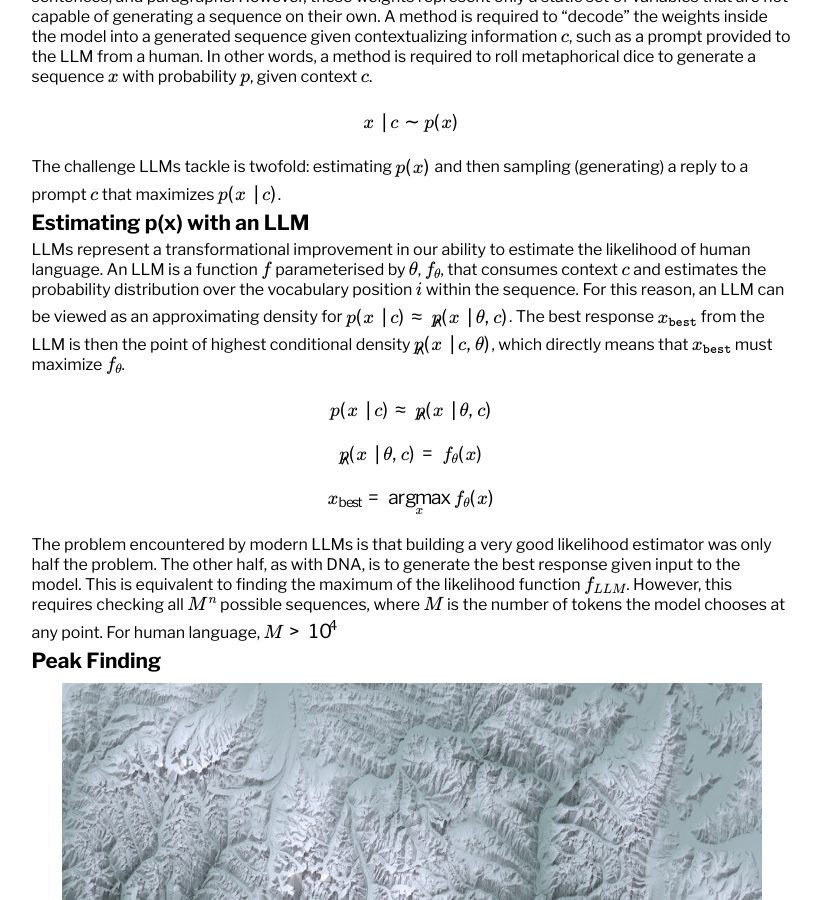
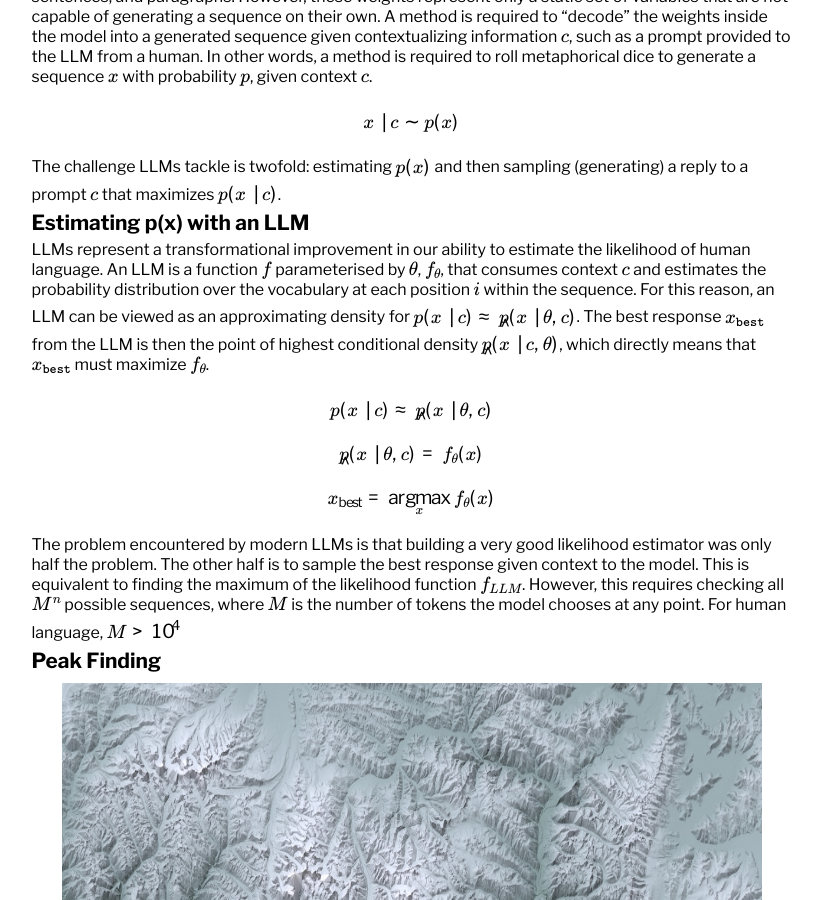
Before and after one commit to dan-sprague/dan-sprague.github.io, a Jekyll site: the page built from _posts/2025-02-02-llmthinking.markdown, in a window 1280 px wide and 900 px high, scrolled down 891 px. Shown: the whole window, without its empty margins (221-1042 px from the left). Built offline with Jekyll 4.4.1, drawn with Linux system fonts in a browser that asks for light colours; formulas are drawn with MathJax 3; some of the changed text lies outside the part shown.

Commit message:
fixed bug

```diff
--- a/_posts/2025-02-02-llmthinking.markdown
+++ b/_posts/2025-02-02-llmthinking.markdown
@@ -29,7 +29,7 @@ The challenge LLMs tackle is twofold: estimating $p(x)$ and then sampling (gener
 
 ## Estimating p(x) with an LLM
 
-LLMs represent a transformational improvement in our ability to estimate the likelihood of human language. An LLM is a function $f$ parameterised by $\theta$, $f_\theta$, that consumes context $c$ and estimates the probability distribution over the vocabulary position $i$ within the sequence. For this reason, an LLM can be viewed as an approximating density for $p(x \mid c) \approx \hat{p}(x \mid \theta,c)$. The best response $x_{\texttt{best}}$ from the LLM is then the point of highest conditional density $\hat{p}(x \mid c,\theta)$, which directly means that $x_{\texttt{best}}$ must maximize $f_\theta$.
+LLMs represent a transformational improvement in our ability to estimate the likelihood of human language. An LLM is a function $f$ parameterised by $\theta$, $f_\theta$, that consumes context $c$ and estimates the probability distribution over the vocabulary at each position $i$ within the sequence. For this reason, an LLM can be viewed as an approximating density for $p(x \mid c) \approx \hat{p}(x \mid \theta,c)$. The best response $x_{\texttt{best}}$ from the LLM is then the point of highest conditional density $\hat{p}(x \mid c,\theta)$, which directly means that $x_{\texttt{best}}$ must maximize $f_\theta$.
 
 $$p(x \mid c) \approx \hat{p}(x \mid \theta,c)$$
 
@@ -37,7 +37,7 @@ $$\hat{p}(x \mid \theta,c) = f_\theta(x)$$
 
 $$x_{\text{best}} = \underset{x}{\operatorname{argmax}} f_\theta(x)$$
 
-The problem encountered by modern LLMs is that building a very good likelihood estimator was only half the problem. The other half, as with DNA, is to generate the best response given input to the model. This is equivalent to finding the maximum of the likelihood function $f_{LLM}$. However, this requires checking all $M^n$ possible sequences, where $M$ is the number of tokens the model chooses at any point. For human language, $M > 10^4$<br>
+The problem encountered by modern LLMs is that building a very good likelihood estimator was only half the problem. The other half is to sample the best response given context to the model. This is equivalent to finding the maximum of the likelihood function $f_{LLM}$. However, this requires checking all $M^n$ possible sequences, where $M$ is the number of tokens the model chooses at any point. For human language, $M > 10^4$<br>
 
 ## Peak Finding
 
```
Also changed, not shown: other parts of _posts/2025-02-02-llmthinking.markdown (+1 -1 lines).
